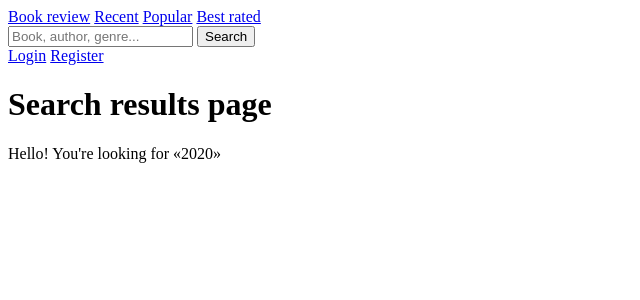
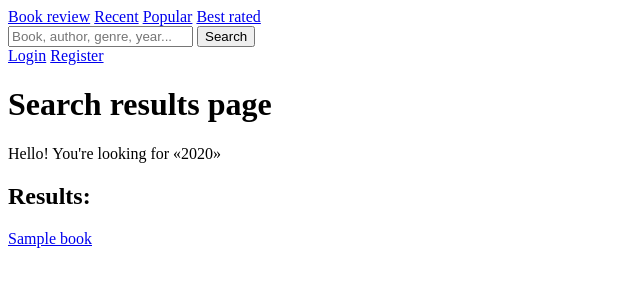
Before and after one commit to AndyAnderson91/book-review, a Django app: page /search/?category=year&q=2020 in a window 1280 px wide. Shown: the top 300 px of the page, without its empty margins (0-640 px from the left). Run offline with Django 3.2, Linux system fonts and the light colour scheme; tables that the repository leaves empty hold one stand-in row (values such as "Sample post").

Commit message:
Breakthrought in realization search function (Author search implemented)

```diff
--- /dev/null
+++ b/br/search.py
@@ -0,0 +1,33 @@
+from django.db.models import Value as V
+from django.db.models.functions import Concat
+from .models import Book, Author
+
+def search(q, category):
+    books = Book.objects.all()
+    if category == 'author':
+        results = search_by_author(q, books)
+    elif category == 'genre':
+        results = search_by_genre(q, books)
+    elif category == 'year':
+        results = search_by_year(q, books)
+    elif category is None:
+        results = []
+    else:
+        results = []
+    return results
+
+
+def search_by_genre(q, books):
+    return books.filter(genres__name__icontains=q)
+
+
+def search_by_year(q, books):
+    return books.filter(pub_date__year__icontains=q)
+
+
+def search_by_author(q, books):
+    return books.annotate(full_name=Concat('authors__first_name', V(' '), 'authors__patronymic', V(' '), 'authors__last_name')).filter(full_name__icontains=q)
+
+
+def search_by_book_title(q, books):
+    return books.filter(title__icontains=q)
--- a/br/templates/br/base.html
+++ b/br/templates/br/base.html
@@ -11,15 +11,15 @@
 <a href="{% url 'br:popular' %}">Popular</a>
 <a href="{% url 'br:ratings' %}">Best rated</a>
 <form method="get" action="{% url 'br:search' %}">
-    <input type="search" name="q" placeholder="Book, author, genre...">
+    <input type="search" name="q" placeholder="Book, author, genre, year...">
     <button>Search</button>
 </form>
 {% if user.is_authenticated %}
 Hello, {{user.username|title}}!
-<a href="{% url 'users:logout' %}?next={{request.path}}">Logout</a>
+<a href="{% url 'users:logout' %}?next={{request.path}}{% if request.GET.urlencode %}?{{request.GET.urlencode}}{% endif %}">Logout}</a>
 {% else %}
-<a href="{% url 'users:login' %}?next={{request.path}}">Login</a>
-<a href="{% url 'users:register' %}?next={{request.path}}">Register</a>
+<a href="{% url 'users:login' %}?next={{request.path}}{% if request.GET.urlencode %}?{{request.GET.urlencode}}{% endif %}">Login</a>
+<a href="{% url 'users:register' %}?next={{request.path}}{% if request.GET.urlencode %}?{{request.GET.urlencode}}{% endif %}">Register</a>
 {% endif %}
 
 {% block content %} {% endblock content %}
--- a/br/templates/br/search.html
+++ b/br/templates/br/search.html
@@ -2,4 +2,12 @@
 {% block content %}
 <h1>Search results page</h1>
 <p>Hello! You're looking for «{{q|title}}»</p>
+{% if results %}
+<h2>Results:</h2>
+{% for book in results %}
+<p><a href="{{book.get_absolute_url}}">{{book.title}}</a></p>
+{% endfor %}
+{% else %}
+<h2>No results</h2>
+{% endif %}
 {% endblock content %}
--- a/br/urls.py
+++ b/br/urls.py
@@ -12,12 +12,12 @@ urlpatterns = [
     path('ratings/', views.RatingListView.as_view(), name='ratings'),
 
     # Book page
-    path('book/<int:pk>-<slug:slug>', views.BookDetailView.as_view(), name='book'),
+    path('book/<int:pk>-<slug:slug>/', views.BookDetailView.as_view(), name='book'),
 
     # Create, edit, delete review
-    path('review/<int:pk>-<slug:slug>/add', login_required(views.ReviewCreateView.as_view()), name='add_review'),
-    path('review/<int:pk>-<slug:slug>/edit', login_required(views.ReviewUpdateView.as_view()), name='edit_review'),
-    path('review/<int:pk>-<slug:slug>/delete', login_required(views.ReviewDeleteView.as_view()), name='delete_review'),
+    path('review/<int:pk>-<slug:slug>/add/', login_required(views.ReviewCreateView.as_view()), name='add_review'),
+    path('review/<int:pk>-<slug:slug>/edit/', login_required(views.ReviewUpdateView.as_view()), name='edit_review'),
+    path('review/<int:pk>-<slug:slug>/delete/', login_required(views.ReviewDeleteView.as_view()), name='delete_review'),
 
     # Search
     path('search/', views.SearchTemplateView.as_view(), name='search'),
--- a/br/views.py
+++ b/br/views.py
@@ -1,10 +1,13 @@
 import datetime
+from itertools import chain
 
 from django.views import generic
-from django.db.models import Avg, Count
+from django.db.models import Avg, Count, Q, Value as V
+
 from django.shortcuts import get_object_or_404, redirect
 from django.contrib.auth.models import User
-from .models import Book, Review
+from .models import Book, Review, Author
+from .search import search
 
 
 class IndexListView(generic.list.ListView):
@@ -12,8 +15,8 @@ class IndexListView(generic.list.ListView):
     context_object_name = 'anticipated_books'
 
     def get_queryset(self):
-        today = datetime.date.today()
-        anticipated_books = Book.objects.filter(pub_date__gt=today).order_by('pub_date', 'title')
+        all_books = Book.objects.all()
+        anticipated_books = get_anticipated(all_books)
         return anticipated_books
 
 
@@ -22,7 +25,8 @@ class RecentListView(generic.list.ListView):
     context_object_name = 'recent_books'
 
     def get_queryset(self):
-        published_books = published()
+        all_books = Book.objects.all()
+        published_books = get_published(all_books)
         annotated_books = add_annotations(published_books)
         return annotated_books.order_by('-pub_date', 'title')
 
@@ -32,7 +36,8 @@ class PopularListView(generic.list.ListView):
     context_object_name = 'popular_books'
 
     def get_queryset(self):
-        published_books = published()
+        all_books = Book.objects.all()
+        published_books = get_published(all_books)
         annotated_books = add_annotations(published_books)
         return annotated_books.order_by('-num_reviews', 'title')
 
@@ -42,7 +47,8 @@ class RatingListView(generic.list.ListView):
     context_object_name = 'best_rated_books'
 
     def get_queryset(self):
-        published_books = published()
+        all_books = Book.objects.all()
+        published_books = get_published(all_books)
         annotated_books = add_annotations(published_books)
         return annotated_books.order_by('-avg_rating', 'title')
 
@@ -149,20 +155,36 @@ class ReviewDeleteView(generic.edit.DeleteView):
 
 class SearchTemplateView(generic.base.TemplateView):
     template_name = 'br/search.html'
+    context_object_name = 'results'
+
+    def get(self, request, *args, **kwargs):
+        if 'q' not in self.request.GET:
+            return redirect('br:index')
+        return super().get(request, *args, **kwargs)
 
     def get_context_data(self, **kwargs):
         context = super().get_context_data(**kwargs)
         q = self.request.GET['q']
-        # search algoritms and adding results to context
+
+        if 'category' in self.request.GET:
+            category = self.request.GET['category']
+        else:
+            category = None
+        results = search(q, category)
         context['q'] = q
+        context['results'] = results
         return context
 
 
-def published():
+def get_published(books_set):
     today = datetime.date.today()
-    return Book.objects.filter(pub_date__lte=today)
+    return books_set.filter(pub_date__lte=today)
 
 
-def add_annotations(books):
-    annotated_books = books.annotate(num_reviews=Count('review'), avg_rating=Avg('review__rating'))
-    return annotated_books
+def get_anticipated(books_set):
+    today = datetime.date.today()
+    return books_set.filter(pub_date__gt=today)
+
+
+def add_annotations(books_set):
+    return books_set.annotate(num_reviews=Count('review'), avg_rating=Avg('review__rating'))
--- a/mysite/settings.py
+++ b/mysite/settings.py
@@ -9,7 +9,7 @@ https://docs.djangoproject.com/en/3.2/topics/settings/
 For the full list of settings and their values, see
 https://docs.djangoproject.com/en/3.2/ref/settings/
 """
-
+import os
 from pathlib import Path
 
 # Build paths inside the project like this: BASE_DIR / 'subdir'.
@@ -32,9 +32,9 @@ ALLOWED_HOSTS = []
 
 INSTALLED_APPS = [
     # book_review app
-    'br',
+    'br.apps.BrConfig',
     # users app
-    'users',
+    'users.apps.UsersConfig',
     # Default apps
     'django.contrib.admin',
     'django.contrib.auth',
```
Also changed, not shown: br/templates/br/book.html (+4 -4 lines).
